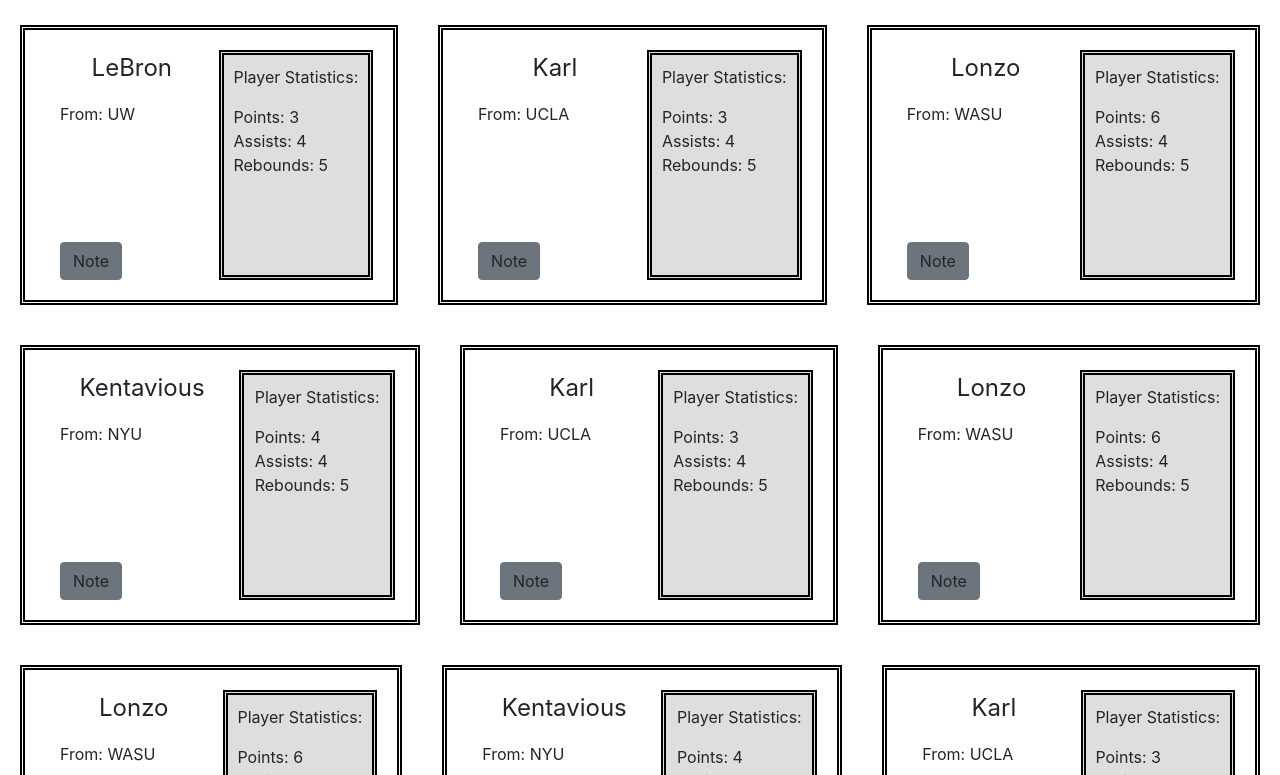
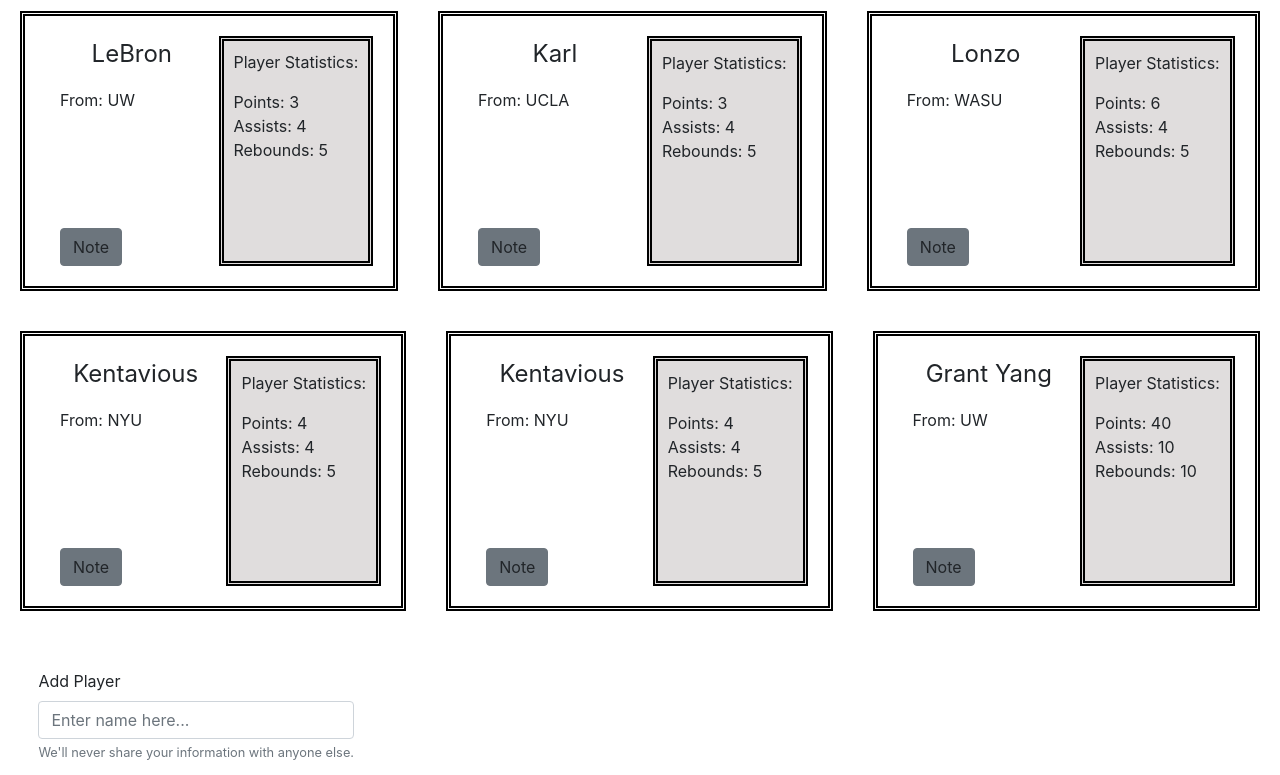
Before and after one commit to info340a-sp21/project-01-Gyangle, a website: page index.html in a window 1280 px wide. Shown: the part 335-1110 px from the top of the page. Drawn offline with nearby package versions, Linux system fonts and the light colour scheme.

Commit message:
fix the json file import

```diff
--- a/css/style.css
+++ b/css/style.css
@@ -16,7 +16,7 @@ body {
   height: inherit;
 }
 
-h1, h2, h3 {
+h1, h2, h3, .nav-link {
   color: #4b2e83;
   font-family: 'Encode Sans', sans-serif;
   font-weight: 90;
--- a/index.html
+++ b/index.html
@@ -12,6 +12,8 @@
     integrity="sha384-Gn5384xqQ1aoWXA+058RXPxPg6fy4IWvTNh0E263XmFcJlSAwiGgFAW/dAiS6JXm" crossorigin="anonymous">
   <!-- jquery -->
   <script src="https://ajax.googleapis.com/ajax/libs/jquery/3.5.1/jquery.min.js"></script>
+  <script src="https://cdn.jsdelivr.net/npm/es6-promise@4/dist/es6-promise.auto.js"></script>
+  <script src="https://cdnjs.cloudflare.com/ajax/libs/fetch/2.0.3/fetch.min.js"></script>
 
   <link rel="stylesheet" href="css/style.css">
   <title>View Players</title>
@@ -19,10 +21,11 @@
 
 <body>
   <header class="title">
-    Players Viewer
+    <h1>Players Viewer</h1>
   </header>
   <nav class="navbar navbar-expand-lg navbar-light bg-light">
-    <button class="navbar-toggler" type="button" data-toggle="collapse" data-target="#navbarNav" aria-controls="navbarNav" aria-expanded="false" aria-label="Toggle navigation">
+    <button class="navbar-toggler" type="button" data-toggle="collapse" data-target="#navbarNav"
+      aria-controls="navbarNav" aria-expanded="false" aria-label="Toggle navigation">
       <span class="navbar-toggler-icon"></span>
     </button>
     <div class="collapse navbar-collapse" id="navbarNav">
--- a/js/index.js
+++ b/js/index.js
@@ -1,12 +1,14 @@
 'use strict'
-var data = {
-  players: [
-    { id: 1, name: 'LeBron', school: 'UW', points: 3, assists: 4, rebounds: 5, note: 'he is average point scorer' },
-    { id: 2, name: 'Karl', school: 'UCLA', points: 3, assists: 4, rebounds: 5, note: 'he is average rebounder' },
-    { id: 3, name: 'Lonzo', school: 'WASU', points: 6, assists: 4, rebounds: 5, note: 'he is great point scorer' },
-    { id: 4, name: 'Kentavious', school: 'NYU', points: 4, assists: 4, rebounds: 5, note: 'he is good point scorer' }
-  ]
-};
+fetch('src/players.json')
+  .then(res => res.json())
+  .then(function (data) {
+    startRender();
+
+    function startRender() {
+      for (let i = 0; i < data.players.length; i++) {
+        $('.gridView').append(createCard(data.players[i]));
+      }
+    }
 
     // create div with specifed className that contains a p tag
     function createDiv(className, content) {
@@ -69,7 +71,6 @@ function createCard(player) {
       let infoDiv = createDiv('player-info', 'Player Statistics:')
       infoDiv.appendChild(createUlList(player));
 
-
       let cardBody = document.createElement('div');
       cardBody.classList.add('card-body');
 
@@ -79,19 +80,8 @@ function createCard(player) {
       return cardBody;
     }
 
-$('.gridView').append(createCard(data.players[0]));
-$('.gridView').append(createCard(data.players[1]));
-$('.gridView').append(createCard(data.players[2]));
-$('.gridView').append(createCard(data.players[3]));
-$('.gridView').append(createCard(data.players[1]));
-$('.gridView').append(createCard(data.players[2]));
-$('.gridView').append(createCard(data.players[2]));
-$('.gridView').append(createCard(data.players[3]));
-$('.gridView').append(createCard(data.players[1]));
-$('.gridView').append(createCard(data.players[2]));
-
     // add an card from form
-function addCard(){
+    function addCard() {
       let player = {};
       player.id = data.players.length + 1;
       player.name = document.getElementById("playername").value;
@@ -110,9 +100,25 @@ function warn() {
     }
 
     let submit = document.querySelector("form");
-submit.addEventListener('submit', function(e) {
+    submit.addEventListener('submit', function (e) {
       e.preventDefault();
       addCard();
       warn();
       console.log(data.players);
     });
+  })
+  .catch(function (e) {
+        // create div with specifed className that contains a p tag
+        function createDiv(className, content) {
+          let pTag = document.createElement('p');
+          let divTag = document.createElement('div');
+          pTag.textContent = content;
+          divTag.classList.add(className);
+          divTag.appendChild(pTag);
+          // console.log(divTag);
+          return divTag;
+        }
+    let note = createDiv("noteDiv", "can't load data")
+    $('#note').append(note)
+  }
+  );
--- a/package.json
+++ b/package.json
@@ -9,6 +9,7 @@
   "author": "",
   "license": "ISC",
   "devDependencies": {
+    "jest": "^26.6.3",
     "jest-style-matchers": "^0.1.2"
   },
   "eslintConfig": {
--- /dev/null
+++ b/src/players.json
@@ -0,0 +1,58 @@
+{
+    "players":[
+      {
+        "id":1,
+        "name":"LeBron",
+        "school":"UW",
+        "points":3,
+        "assists":4,
+        "rebounds":5,
+        "note":"he is average point scorer"
+      },
+      {
+        "id":2,
+        "name":"Karl",
+        "school":"UCLA",
+        "points":3,
+        "assists":4,
+        "rebounds":5,
+        "note":"he is average rebounder"
+      },
+      {
+        "id":3,
+        "name":"Lonzo",
+        "school":"WASU",
+        "points":6,
+        "assists":4,
+        "rebounds":5,
+        "note":"he is great point scorer"
+      },
+      {
+        "id":4,
+        "name":"Kentavious",
+        "school":"NYU",
+        "points":4,
+        "assists":4,
+        "rebounds":5,
+        "note":"he is good point scorer"
+      },
+      {
+        "id":5,
+        "name":"Kentavious",
+        "school":"NYU",
+        "points":4,
+        "assists":4,
+        "rebounds":5,
+        "note":"he is good point scorer"
+      },
+      {
+        "id":6,
+        "name":"Grant Yang",
+        "school":"UW",
+        "points":40,
+        "assists":10,
+        "rebounds":10,
+        "note":"Man he is just too good"
+      }
+    ]
+  }
```
Also changed, not shown: 1 other file. Lines whose indentation alone changed are shown as unchanged.
